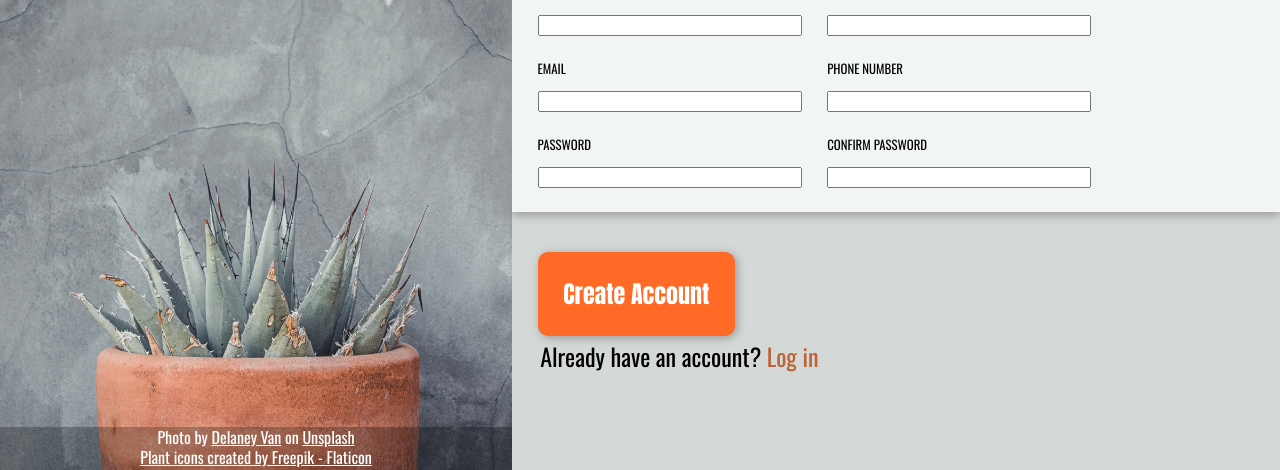
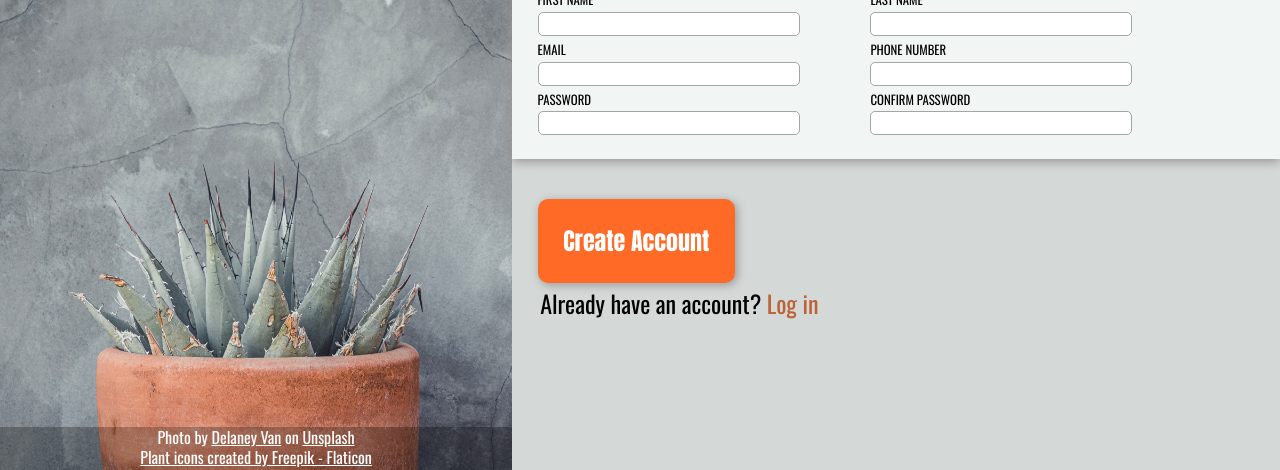
Before and after one commit to am1macdonald/sign-up-form, a plain HTML site: page index.html in a window 1280 px wide. Shown: the part 330-800 px from the top of the page. Drawn offline with nearby package versions, Linux system fonts and the light colour scheme.

Commit message:
text input tweaks

```diff
--- a/stylesheets/style.sass
+++ b/stylesheets/style.sass
@@ -105,9 +105,11 @@ form
   grid-template-rows: repeat( 4 , 1fr )
   grid-gap: 0 2vw
 
-  width: max(60%, 400px)
+  width: 50vw
 
-
+  div
+    display: flex
+    flex-direction: column
 
   h2
     grid-area: 1 / 1 / 2 / 3
@@ -116,13 +118,20 @@ form
 
   label
     font-size: 0.8rem
-    align-self: end
-    padding-bottom: 0.1rem
+    align-self: start
+    margin-bottom: 0.3rem
 
   input
-    width: auto
+    width: 10rem
+    height: 1.25rem
     min-width: 20vw
     margin-bottom: 1vh
+
+    border: 1px solid rgb(164, 165, 165)
+    border-radius: 5px
+
+    &:valid
+      box-shadow: 0 0 4px green
 
 
 button
```
Also changed, not shown: stylesheets/style.css, 1 other file.
